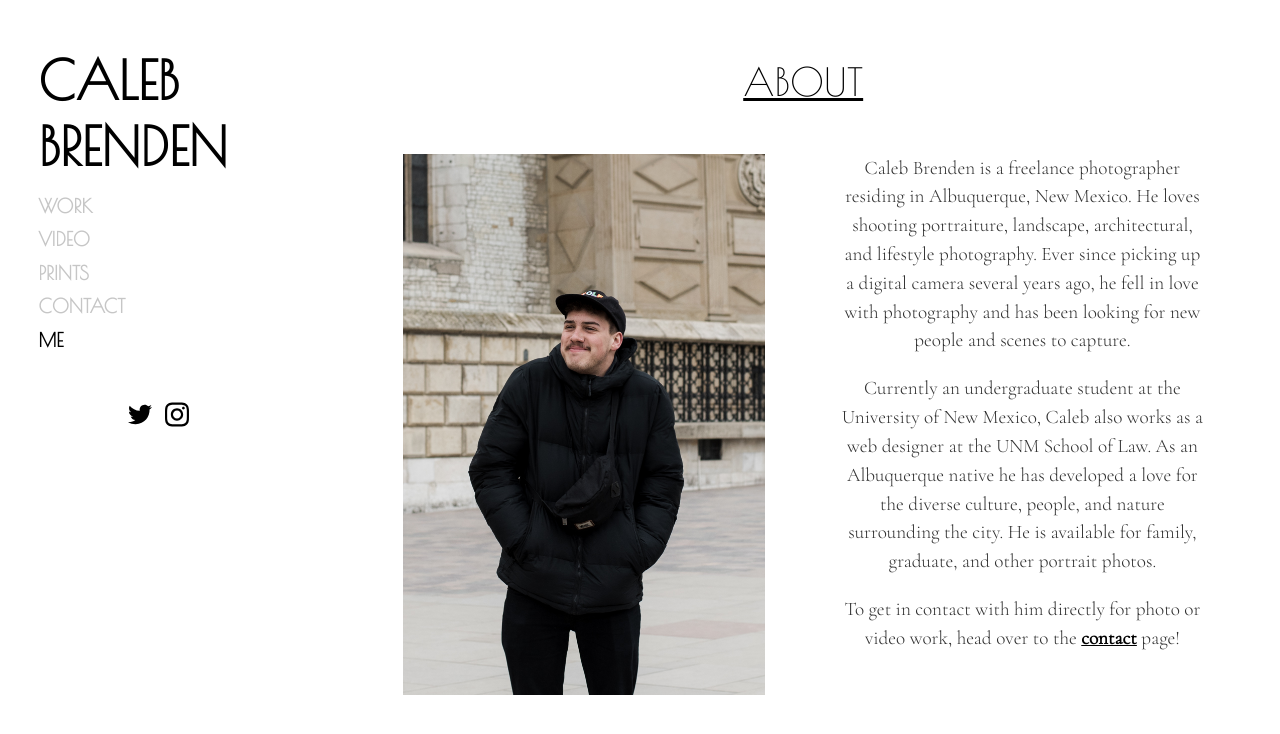
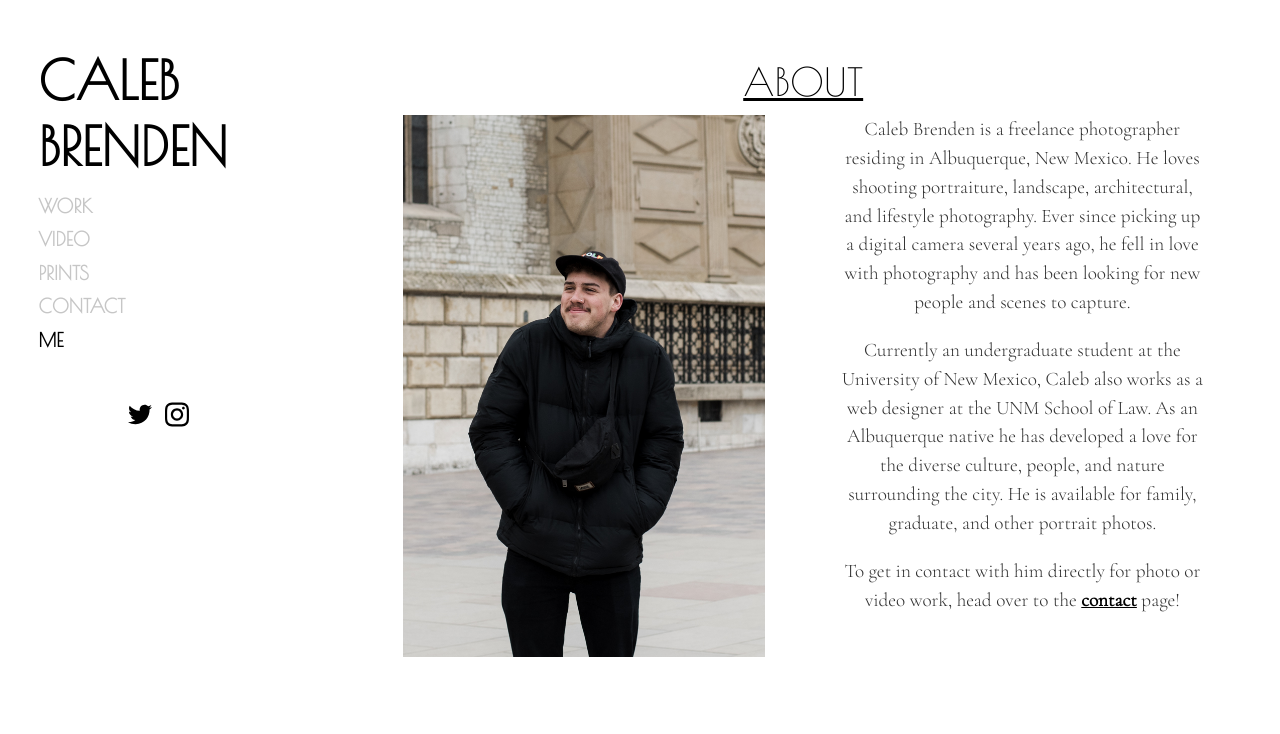
Before and after one commit to calebbrenden/my-site, a Jekyll site: the page built from me.md, in a window 1280 px wide. Shown: the top 734 px of the page. Built offline with Jekyll 4.4.1, drawn with Linux system fonts in a browser that asks for light colours.

Commit message:
edited padding of left and right divs on me page

```diff
--- a/_sass/hydeout/_layout.scss
+++ b/_sass/hydeout/_layout.scss
@@ -47,14 +47,18 @@
 
 #left-div {
   float:left;
-  padding: $section-spacing;
+  padding-left: $section-spacing;
+  padding-right: $section-spacing;
+  padding-bottom: $section-spacing;
   max-width: 50%;
 }
 
 #right-div {
   float: right;
   overflow: hidden;
-  padding: $section-spacing;
+  padding-left: $section-spacing;
+  padding-right: $section-spacing;
+  padding-bottom: $section-spacing;
   max-width: 50%;
 }
 
```
